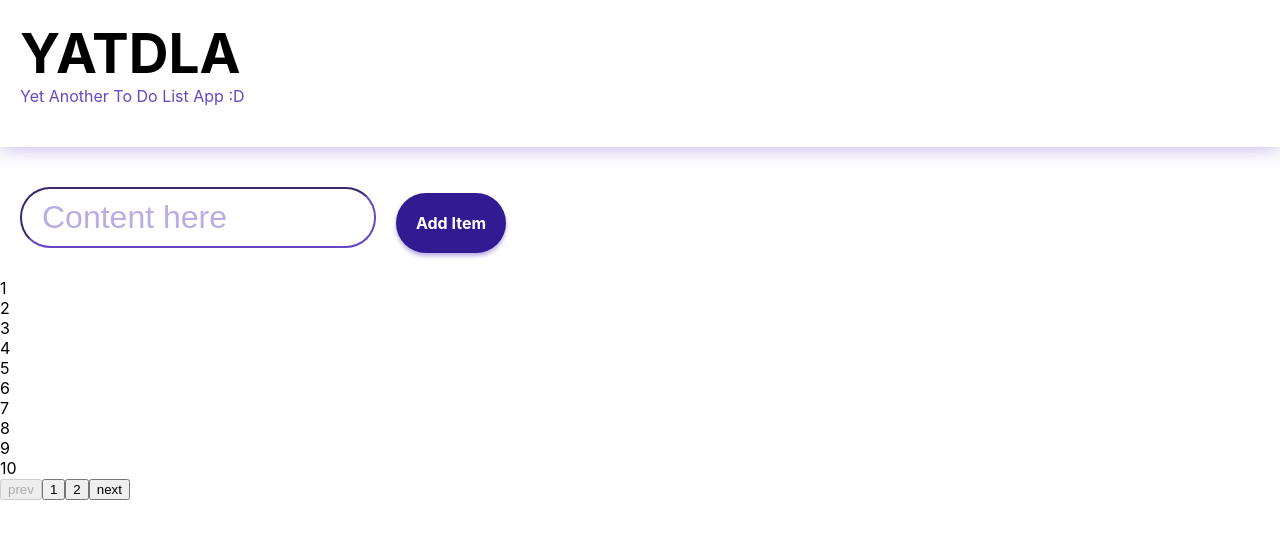
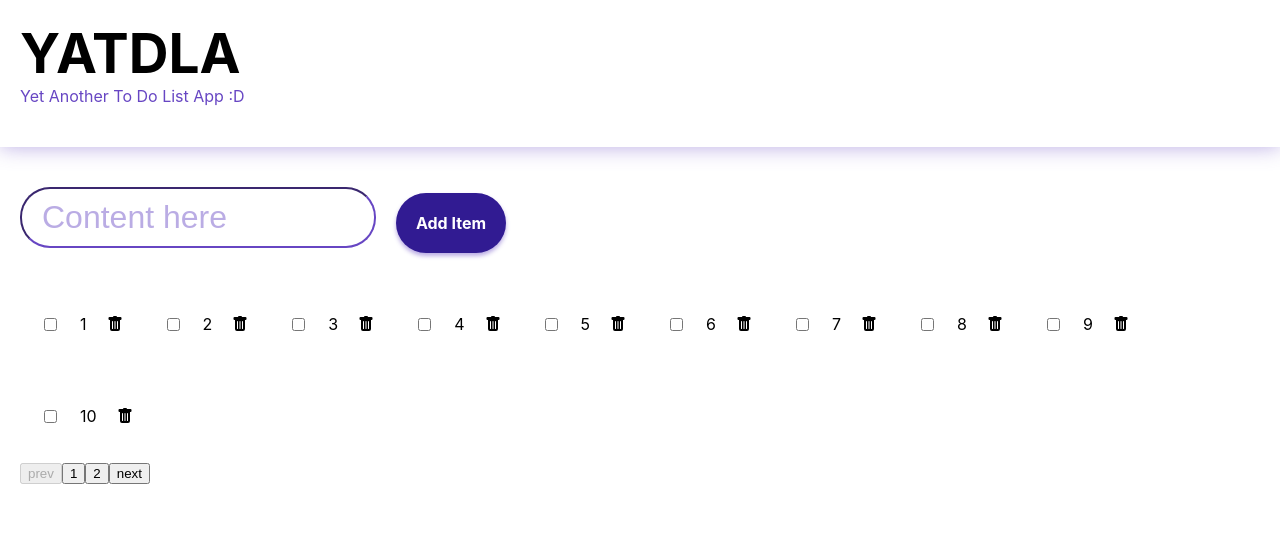
Before and after one commit to koombea/To-Do-List-Technical-Assessment, a Next.js app: page / in a window 1280 px wide. Shown: the top 538 px of the page. Built offline with nearby package versions, Linux system fonts and the light colour scheme.

Commit message:
Basic items component layout and display grid.

```diff
--- /dev/null
+++ b/components/Item.tsx
@@ -0,0 +1,35 @@
+import * as React from 'react';
+import styled from 'styled-components';
+import { BsFillTrashFill } from 'react-icons/bs';
+
+interface ItemProps {
+  content: string;
+  isCompleted: boolean;
+  onIsCompletedChanged?: (isCompleted: boolean) => void;
+  onDelete?: () => void;
+}
+
+const StyledContainer = styled.div`
+  width: fit-content;
+  max-width: 100%;
+  height: fit-content;
+  padding: 20px;
+  display: flex;
+  flex-direction: row;
+  flex-wrap: nowrap;
+  align-content: center;
+  justify-content: start;
+  align-items: center;
+`;
+
+const Item = (props: ItemProps) => {
+  return (
+    <StyledContainer>
+      <input type={'checkbox'} />
+      <p style={{ marginLeft: '20px', marginRight: '20px' }}>{props.content}</p>
+      <BsFillTrashFill style={{ cursor: 'pointer', marginLeft: 'auto' }} />
+    </StyledContainer>
+  );
+};
+
+export default Item;
--- a/components/ItemList.tsx
+++ b/components/ItemList.tsx
@@ -1,11 +1,22 @@
 import * as React from 'react';
 import { FormEvent, useState } from 'react';
+import styled from 'styled-components';
+import Item from './Item';
 
 interface ItemListProps {
   data: any[];
   dataLimit: number;
   pageLimit: number;
 }
+
+const StyledGrid = styled.div`
+  display: flex;
+  flex-direction: row;
+  flex-wrap: wrap;
+  align-content: stretch;
+  justify-content: flex-start;
+  align-items: center;
+`;
 
 const ItemList = (props: ItemListProps) => {
   const [pages] = useState(Math.round(props.data.length / props.dataLimit));
@@ -43,12 +54,12 @@ const ItemList = (props: ItemListProps) => {
   };
 
   return (
-    <div>
-      <div>
+    <div style={{ paddingLeft: '20px', paddingRight: '20px' }}>
+      <StyledGrid>
         {getPaginatedData().map((d, idx) => (
-          <div key={idx}>{d}</div>
+          <Item content={d} isCompleted={false} key={idx} />
         ))}
-      </div>
+      </StyledGrid>
 
       <div>
         <button onClick={goToPreviousPage} disabled={currentPage === 1}>
--- a/package.json
+++ b/package.json
@@ -18,6 +18,7 @@
     "next": "12.1.0",
     "react": "17.0.2",
     "react-dom": "17.0.2",
+    "react-icons": "^4.3.1",
     "sass": "^1.49.8",
     "styled-components": "^5.3.3"
   },
```
Also changed, not shown: 1 other file (tests, documents, lock files or other folders).
